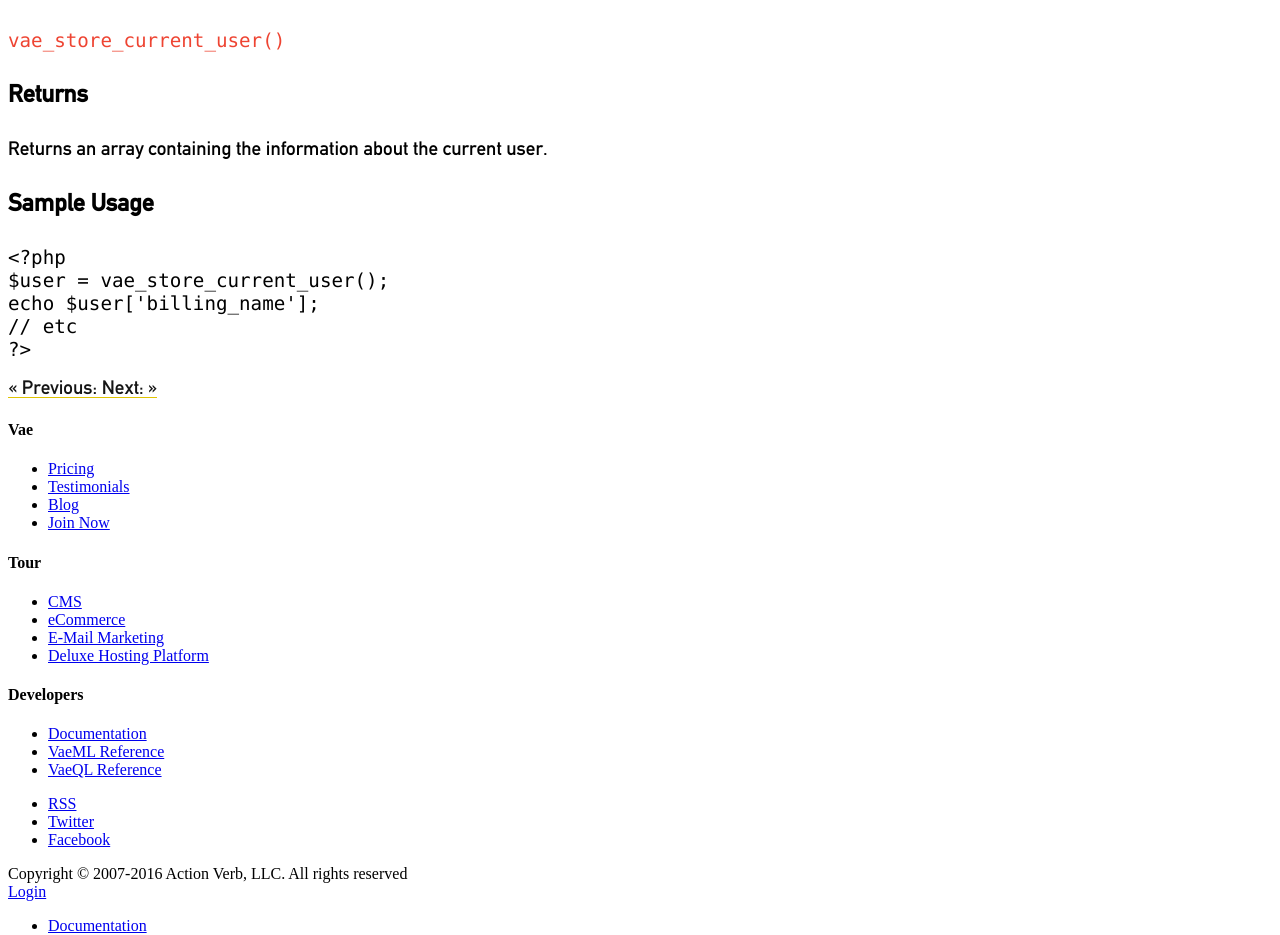
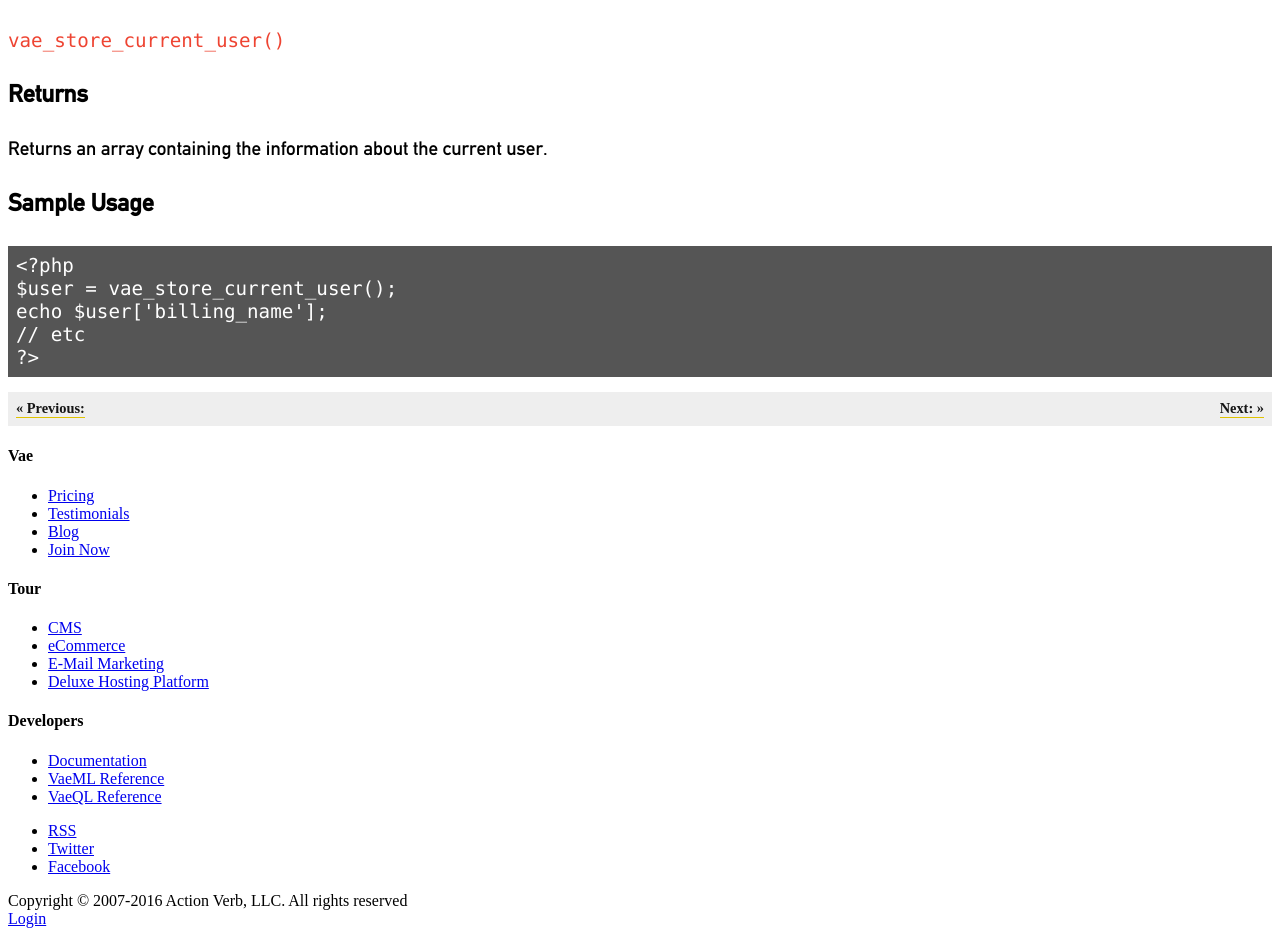
Before and after one commit to michaelburtonray/vae-docs, a Jekyll site: the page built from php_vae_store_current_user.md, in a window 1280 px wide. Shown: the part 961-1896 px from the top of the page. Built offline with Jekyll 4.4.1, drawn with Linux system fonts in a browser that asks for light colours; comment, search, counter and statistics services are not loaded.

Commit message:
Lacks menu, navigation, syntax highlighting

```diff
--- a/_layouts/docs.html
+++ b/_layouts/docs.html
@@ -120,13 +120,13 @@ sections:
           <div class="content-text">
 
             {{ content }}
-            <div class="paging group">
-              <a class="prev">&laquo; Previous: <span></span></a>
-              <a class="next">Next: <span></span> &raquo;</a>
-            </div>
           </div>
           <div class="clearer"></div>
-          <?php echo pagenav(); ?>
+          <div class="pagenav">
+            <a class="prev">&laquo; Previous: <span></span></a>
+            <a class="next">Next: <span></span> &raquo;</a>
+            <div class="clearright"></div>
+          </div>
         </div>
         <div class="clearer"></div>
       </div>
--- a/css/vaebook.css
+++ b/css/vaebook.css
@@ -369,11 +369,11 @@ h1 code, p code, p code a, .literal, .literal a {
   font-size: 0.9em;
 }
 
-.literal {
+pre {
   font-family: Monaco, "Lucida Console", "Courier New", Courier, monospace;
 }
 
-.literallayout, .programlisting {
+pre {
   background: #555;
   clear: right;
   color: #fff;
```
